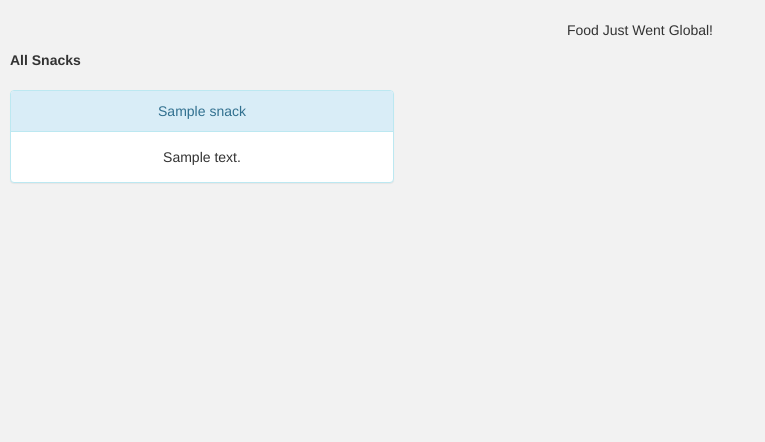
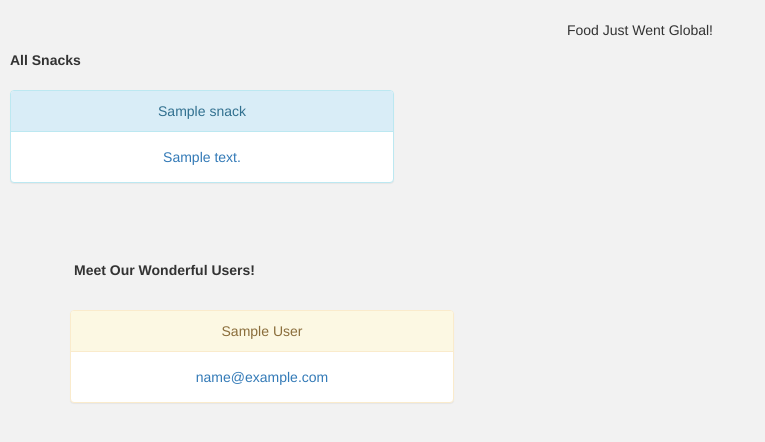
Before and after one commit to AniSri12/food_world, a Django app: template food_world_web/food_world_web/templates/index.html in a window 1280 px wide. Shown: the part 52-494 px from the top of the page, without its empty margins (0-765 px from the left). Run offline with Django 3.2, Linux system fonts and the light colour scheme; the template is opened without the code that fills it: most values are stand-ins (such as "Sample title", 1, 10 or a date in 2020); parts of the project's set-up code (start-up, migrations or seed data) failed here and were passed over; some libraries are stand-ins or nearby versions.

Commit message:
added user list to home page

```diff
--- a/food_world_web/food_world_web/templates/index.html
+++ b/food_world_web/food_world_web/templates/index.html
@@ -19,14 +19,33 @@
   	</nav>
 
 	<p style="text-align: center;"> Food Just Went Global!</p>
+
+	<div style="position: relative;">
 		<p style="text-align: left; font-weight: bold;margin-left: 10px"> All Snacks</p>
-
 		{% for snack in Context.Snacks.Data %}
+			<a href="#">
 			<div class="panel panel-info" style="margin:0;text-align:center;width: 30%;float: left; margin: 10px">
 				<div class="panel-heading"> {{ snack.name }}</div>
 	  			<div class="panel-body"> {{ snack.description }}</div>
 			</div>
+			</a>
+		{% endfor %}
+	</div>
 
+	<br>
+	<p style="text-align: left; font-weight: bold;margin-left: 10px; float: left; position: relative;top:160px; right: 340px;"> Meet Our Wonderful Users!</p>
+
+
+	<div style="position: relative; top:200px; right: 535px;">
+
+		{% for user in Context.Users.Data %}
+			<a href="/users/{{ user.pk }}">
+			<div class="panel panel-warning" style="margin:0;text-align:center;width: 30%;float: left; margin: 10px">
+				<div class="panel-heading"> {{ user.first_name }} {{ user.last_name }}</div>
+	  			<div class="panel-body"> {{ user.email }}</div>
+			</div>
+			</a>
 		{% endfor %}
+	</div>
 </body>
 </html>
```
Lines whose indentation alone changed are shown as unchanged.
